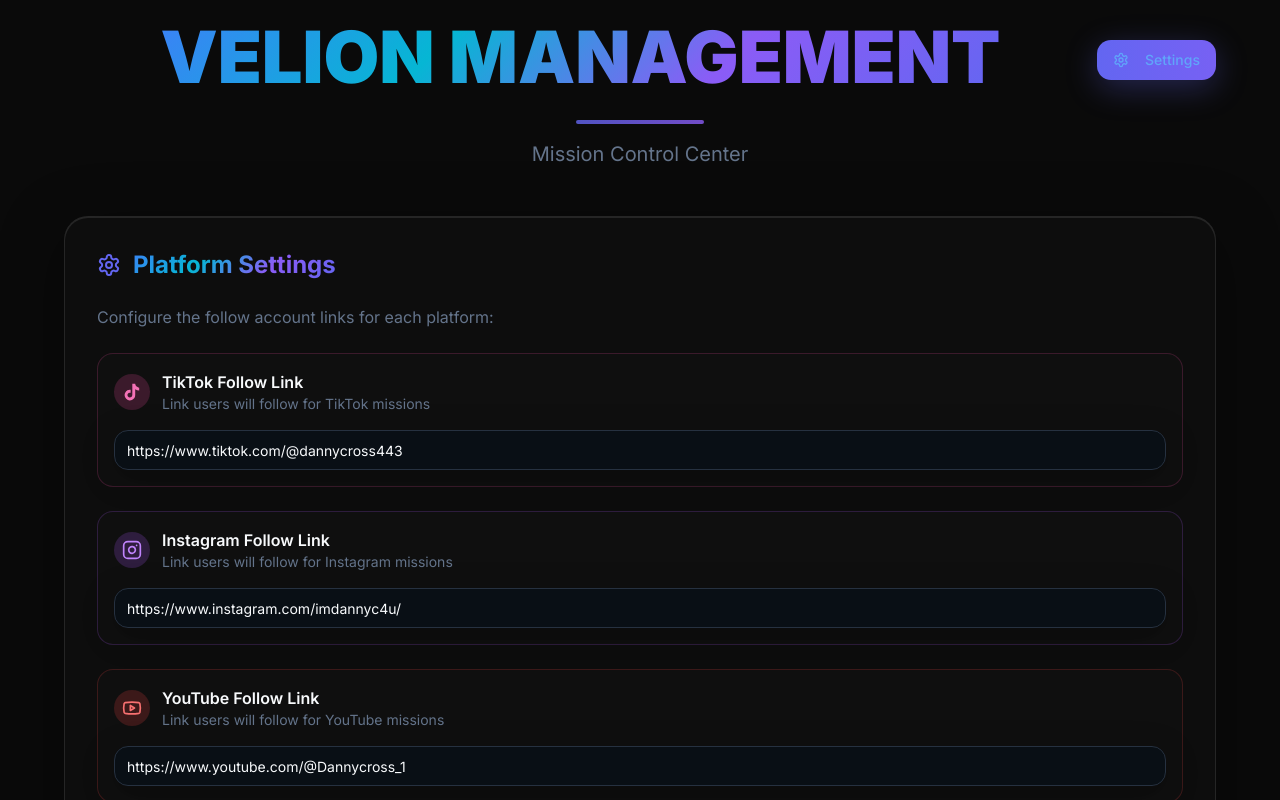
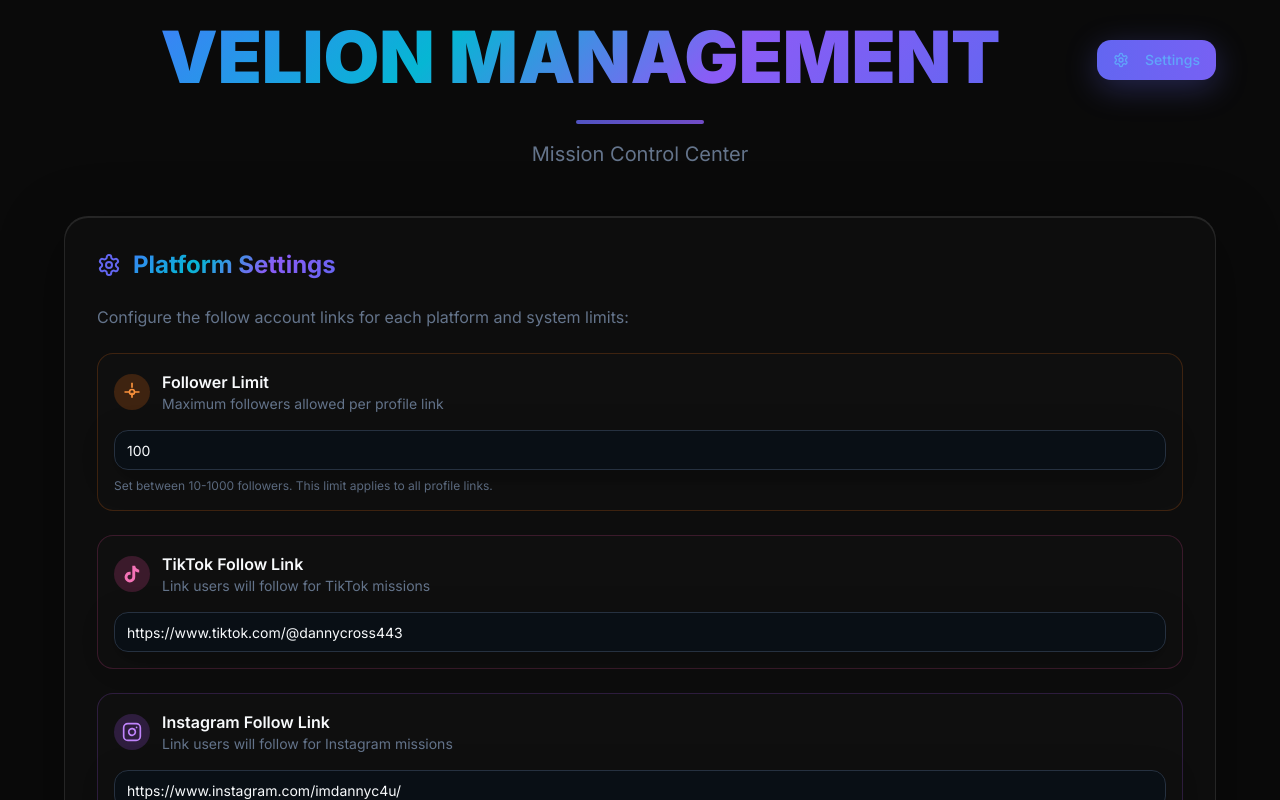
Before and after one commit to therock7w/cyber-boost-velion, a React (Vite) app: page /management in a window 1280 px wide. Both pictures are taken after a click on the button "Settings". Shown: the top 800 px of the page. Built offline with nearby package versions, Linux system fonts and the light colour scheme.

Commit message:
Add option to change follower limit
Added a setting in the management page to adjust the follower limit.

```diff
--- a/src/pages/Index.tsx
+++ b/src/pages/Index.tsx
@@ -22,12 +22,21 @@ const Index = () => {
   const [linkError, setLinkError] = useState('');
   const [showMissions, setShowMissions] = useState(false);
   const [showFollowDialog, setShowFollowDialog] = useState(false);
+  const [followerLimit, setFollowerLimit] = useState<number>(100);
 
   const followerOptions = [10, 20, 30, 40, 50, 60, 70, 80, 90, 100];
 
+  // Load follower limit from localStorage
+  useEffect(() => {
+    const storedLimit = localStorage.getItem('velionFollowerLimit');
+    if (storedLimit) {
+      setFollowerLimit(parseInt(storedLimit));
+    }
+  }, []);
+
   // Platform configurations - get URLs from localStorage or use defaults
   const getFollowUrls = () => {
-    const saved = localStorage.getItem('velionFollowUrls');
+    const saved = localStorage.getItem('velionPlatformLinks');
     return saved ? JSON.parse(saved) : {
       tiktok: 'https://www.tiktok.com/@dannycross443',
       instagram: 'https://www.instagram.com/imdannyc4u/',
@@ -68,16 +77,16 @@ const Index = () => {
     return platformConfigs[platform].regex.test(url);
   };
 
-  // Check if this link has reached the 100 follower limit
+  // Check if this link has reached the configurable follower limit
   const hasReachedLimit = (url: string): boolean => {
     const currentTotal = followerTracker.get(url) || 0;
-    return currentTotal >= 100;
+    return currentTotal >= followerLimit;
   };
 
-  // Check if adding selected followers would exceed 100 total for this link
+  // Check if adding selected followers would exceed the configurable limit
   const checkFollowerLimit = (url: string, newFollowers: number): boolean => {
     const currentTotal = followerTracker.get(url) || 0;
-    return currentTotal + newFollowers > 100;
+    return currentTotal + newFollowers > followerLimit;
   };
 
   // Get available follower options for current link
@@ -86,12 +95,12 @@ const Index = () => {
 
     const currentTotal = followerTracker.get(url) || 0;
 
-    // If link has reached 100 followers, no options available
-    if (currentTotal >= 100) return [];
+    // If link has reached the limit, no options available
+    if (currentTotal >= followerLimit) return [];
 
     return followerOptions.filter(amount => {
-      // Don't show if it would exceed 100
-      if (currentTotal + amount > 100) return false;
+      // Don't show if it would exceed the limit
+      if (currentTotal + amount > followerLimit) return false;
       return true;
     });
   };
@@ -105,11 +114,11 @@ const Index = () => {
       setLinkError(`Please enter a valid ${platformConfigs[selectedPlatform].name} profile URL (e.g., ${platformConfigs[selectedPlatform].placeholder})`);
       setShowMissions(false);
     } else if (link && hasReachedLimit(link)) {
-      setLinkError(`This ${platformConfigs[selectedPlatform].name} profile has already received 100 followers and is no longer available for use.`);
+      setLinkError(`This ${platformConfigs[selectedPlatform].name} profile has already received ${followerLimit} followers and is no longer available for use.`);
       setShowMissions(false);
     } else if (link && selectedFollowers) {
       if (checkFollowerLimit(link, selectedFollowers)) {
-        setLinkError(`Adding ${selectedFollowers} followers would exceed the 100 follower limit for this profile.`);
+        setLinkError(`Adding ${selectedFollowers} followers would exceed the ${followerLimit} follower limit for this profile.`);
         setShowMissions(false);
       } else {
         setLinkError('');
@@ -139,10 +148,10 @@ const Index = () => {
     // Check if this selection is valid for the current link
     if (socialLink) {
       if (hasReachedLimit(socialLink)) {
-        setLinkError(`This ${platformConfigs[selectedPlatform].name} profile has already received 100 followers and is no longer available for use.`);
+        setLinkError(`This ${platformConfigs[selectedPlatform].name} profile has already received ${followerLimit} followers and is no longer available for use.`);
         setShowMissions(false);
       } else if (checkFollowerLimit(socialLink, count)) {
-        setLinkError(`Adding ${count} followers would exceed the 100 follower limit for this profile.`);
+        setLinkError(`Adding ${count} followers would exceed the ${followerLimit} follower limit for this profile.`);
         setShowMissions(false);
       } else {
         setLinkError('');
@@ -227,16 +236,16 @@ const Index = () => {
     localStorage.setItem('velionMissions', JSON.stringify(existingData));
 
     // Show success message with limit warning if applicable
-    if (newTotal >= 100) {
+    if (newTotal >= followerLimit) {
       toast({
         title: "Mission Completed!",
-        description: `Your mission has been submitted successfully. This profile has now reached the 100 follower limit and cannot be used again.`,
+        description: `Your mission has been submitted successfully. This profile has now reached the ${followerLimit} follower limit and cannot be used again.`,
         duration: 7000,
       });
     } else {
       toast({
         title: "Mission Completed!",
-        description: `Your mission has been submitted successfully. This profile now has ${newTotal}/100 followers.`,
+        description: `Your mission has been submitted successfully. This profile now has ${newTotal}/${followerLimit} followers.`,
         duration: 5000,
       });
     }
@@ -258,8 +267,8 @@ const Index = () => {
 
     return {
       currentTotal,
-      remainingSlots: 100 - currentTotal,
-      isAtLimit: currentTotal >= 100,
+      remainingSlots: followerLimit - currentTotal,
+      isAtLimit: currentTotal >= followerLimit,
       availableOptions: availableOptions.length
     };
   };
@@ -328,7 +337,7 @@ const Index = () => {
               <div className="flex justify-between items-center mb-2">
                 <span className="text-liquid-muted font-inter text-sm">Profile Status</span>
                 <span className={`font-inter font-medium ${linkStatus.isAtLimit ? 'text-red-400' : 'text-liquid-primary'}`}>
-                  {linkStatus.currentTotal}/100 followers used
+                  {linkStatus.currentTotal}/{followerLimit} followers used
                 </span>
               </div>
               <div className="w-full bg-liquid-surface rounded-full h-2 mb-2">
@@ -338,7 +347,7 @@ const Index = () => {
                       ? 'bg-gradient-to-r from-red-500 to-red-600'
                       : 'bg-gradient-to-r from-liquid-primary to-liquid-secondary'
                   }`}
-                  style={{ width: `${(linkStatus.currentTotal / 100) * 100}%` }}
+                  style={{ width: `${(linkStatus.currentTotal / followerLimit) * 100}%` }}
                 ></div>
               </div>
               {linkStatus.isAtLimit ? (
--- a/src/pages/Management.tsx
+++ b/src/pages/Management.tsx
@@ -3,7 +3,7 @@ import { Button } from '@/components/ui/button';
 import { Input } from '@/components/ui/input';
 import { Badge } from '@/components/ui/badge';
 import { Card, CardContent, CardHeader, CardTitle } from '@/components/ui/card';
-import { Search, X, Clock, TrendingUp, Eye, UserCheck, Calendar, Instagram, Youtube, ExternalLink, Settings, Save } from 'lucide-react';
+import { Search, X, Clock, TrendingUp, Eye, UserCheck, Calendar, Instagram, Youtube, ExternalLink, Settings, Save, Limit } from 'lucide-react';
 import { formatDistanceToNow } from 'date-fns';
 
 interface MissionData {
@@ -33,6 +33,7 @@ const Management = () => {
     instagram: 'https://www.instagram.com/imdannyc4u/',
     youtube: 'https://www.youtube.com/@Dannycross_1'
   });
+  const [followerLimit, setFollowerLimit] = useState<number>(100);
 
   useEffect(() => {
     // Load mission data from localStorage
@@ -47,6 +48,12 @@ const Management = () => {
     const storedLinks = localStorage.getItem('velionPlatformLinks');
     if (storedLinks) {
       setPlatformLinks(JSON.parse(storedLinks));
+    }
+
+    // Load follower limit from localStorage
+    const storedLimit = localStorage.getItem('velionFollowerLimit');
+    if (storedLimit) {
+      setFollowerLimit(parseInt(storedLimit));
     }
   }, []);
 
@@ -97,9 +104,10 @@ const Management = () => {
 
   const savePlatformLinks = () => {
     localStorage.setItem('velionPlatformLinks', JSON.stringify(platformLinks));
+    localStorage.setItem('velionFollowerLimit', followerLimit.toString());
     setShowSettings(false);
     // Show success message
-    alert('Platform links updated successfully!');
+    alert('Settings updated successfully!');
   };
 
   const clearAllData = () => {
@@ -173,8 +181,38 @@ const Management = () => {
 
             <div className="space-y-6">
               <p className="text-liquid-muted font-inter">
-                Configure the follow account links for each platform:
+                Configure the follow account links for each platform and system limits:
               </p>
+
+              {/* Follower Limit Settings */}
+              <div className="bg-liquid-surface/20 rounded-lg p-4 border border-orange-500/20">
+                <div className="flex items-center gap-3 mb-4">
+                  <div className="p-2 rounded-full bg-orange-500/20 text-orange-400">
+                    <svg className="w-5 h-5" viewBox="0 0 24 24" fill="none" stroke="currentColor" strokeWidth="2">
+                      <circle cx="12" cy="12" r="3"/>
+                      <path d="M12 1v6m0 6v6"/>
+                      <path d="m21 12-6 0m-6 0-6 0"/>
+                    </svg>
+                  </div>
+                  <div>
+                    <h3 className="font-inter font-semibold text-liquid-text">Follower Limit</h3>
+                    <p className="text-sm text-liquid-muted">Maximum followers allowed per profile link</p>
+                  </div>
+                </div>
+                <Input
+                  type="number"
+                  min="10"
+                  max="1000"
+                  step="10"
+                  value={followerLimit}
+                  onChange={(e) => setFollowerLimit(Math.max(10, parseInt(e.target.value) || 100))}
+                  placeholder="100"
+                  className="liquid-input"
+                />
+                <p className="text-xs text-liquid-muted mt-2">
+                  Set between 10-1000 followers. This limit applies to all profile links.
+                </p>
+              </div>
 
               <div className="grid md:grid-cols-1 gap-6">
                 {/* TikTok Settings */}
```
